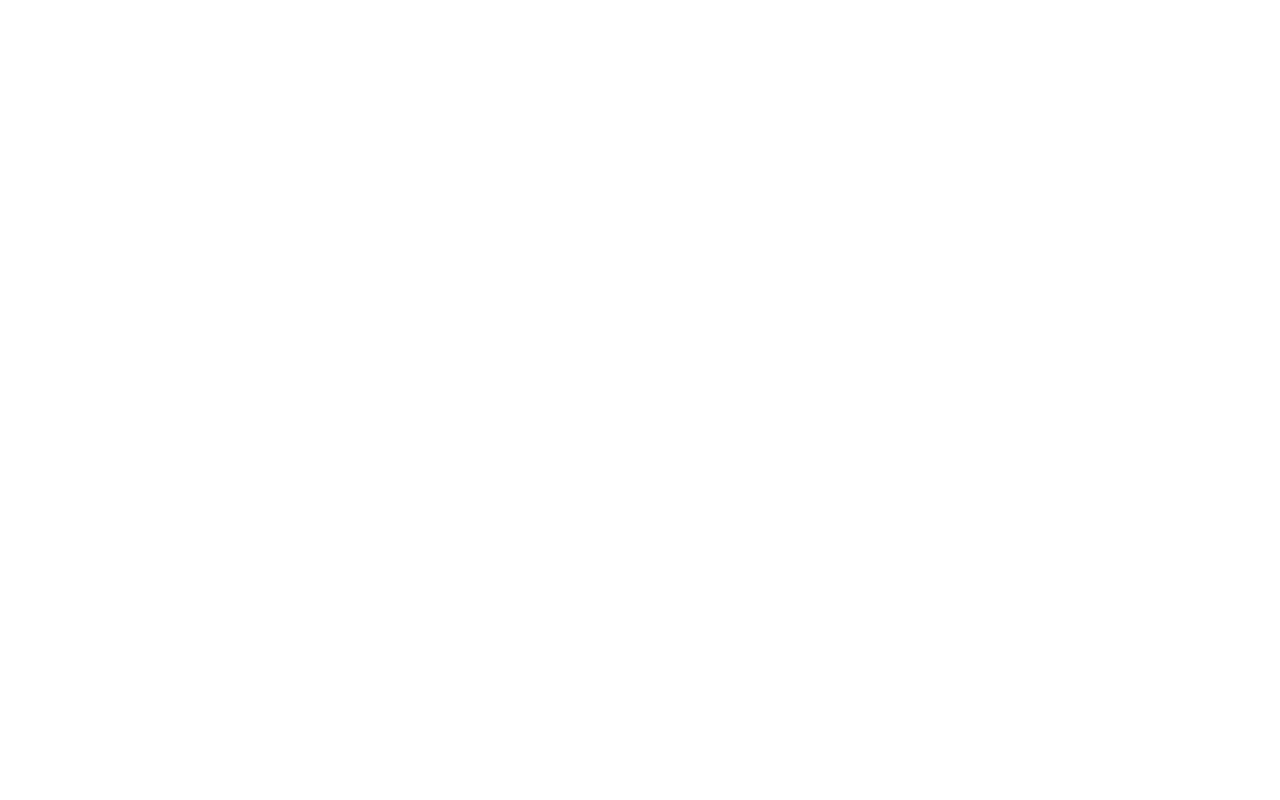
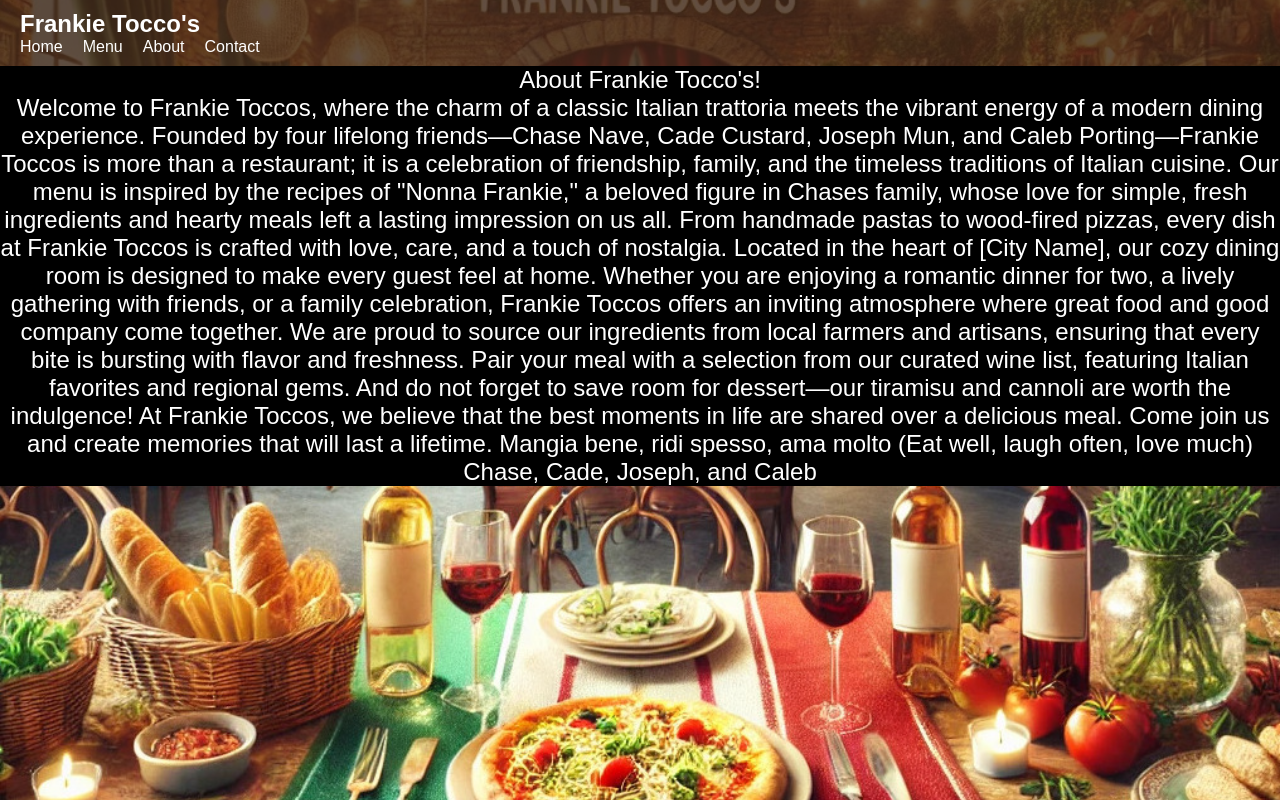
Before and after one commit to cnave16/2830finalproject, a website: page views/about.html in a window 1280 px wide. Drawn offline with Linux system fonts and the light colour scheme.

Commit message:
Added the about.html

```diff
--- a/public/css/styles.css
+++ b/public/css/styles.css
@@ -106,3 +106,10 @@ body {
     padding: 10px 0;
     font-size: 14px;
   }
+
+  .top-center {
+    font-size: 24px;
+    color: white; /* Optional: set a darker text color */
+    text-align: center;
+    background-color: black;
+}
--- a/views/about.html
+++ b/views/about.html
@@ -0,0 +1,39 @@
+<!DOCTYPE html>
+<html lang="en">
+<head>
+  <meta charset="UTF-8">
+  <meta name="viewport" content="width=device-width, initial-scale=1.0">
+  <title>About</title>
+  <link rel="stylesheet" href="/css/styles.css">
+</head>
+<body>
+  <nav class="navbar">
+    <div class="container">
+      <a href="/" class="logo">Frankie Tocco's</a>
+      <ul class="nav-links">
+        <li><a href="/">Home</a></li>
+        <li><a href="/menu">Menu</a></li>
+        <li><a href="/about">About</a></li>
+        <li><a href="/contact">Contact</a></li>
+      </ul>
+    </div>
+  </nav>
+  <div class="content">
+    <img src="/images/homepage.jpg" alt="Frankie Tocco's homepage" class="hero-image">
+    <div class="top-center">About Frankie Tocco's!</br>Welcome to Frankie Toccos, where the charm of a classic Italian trattoria meets the vibrant energy of a modern dining experience. Founded by four lifelong friends—Chase Nave, Cade Custard, Joseph Mun, and Caleb Porting—Frankie Toccos is more than a restaurant; it is a celebration of friendship, family, and the timeless traditions of Italian cuisine.
+
+        Our menu is inspired by the recipes of "Nonna Frankie," a beloved figure in Chases family, whose love for simple, fresh ingredients and hearty meals left a lasting impression on us all. From handmade pastas to wood-fired pizzas, every dish at Frankie Toccos is crafted with love, care, and a touch of nostalgia.
+
+        Located in the heart of [City Name], our cozy dining room is designed to make every guest feel at home. Whether you are enjoying a romantic dinner for two, a lively gathering with friends, or a family celebration, Frankie Toccos offers an inviting atmosphere where great food and good company come together.
+
+        We are proud to source our ingredients from local farmers and artisans, ensuring that every bite is bursting with flavor and freshness. Pair your meal with a selection from our curated wine list, featuring Italian favorites and regional gems. And do not forget to save room for dessert—our tiramisu and cannoli are worth the indulgence!
+
+        At Frankie Toccos, we believe that the best moments in life are shared over a delicious meal. Come join us and create memories that will last a lifetime.
+
+        Mangia bene, ridi spesso, ama molto
+        (Eat well, laugh often, love much)
+
+        Chase, Cade, Joseph, and Caleb</div>
+  </div>
+</body>
+</html>
```
